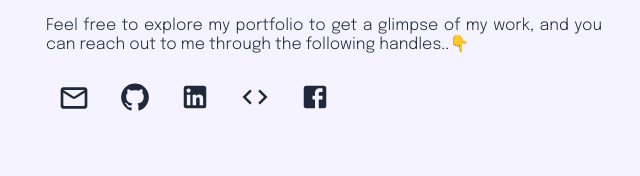
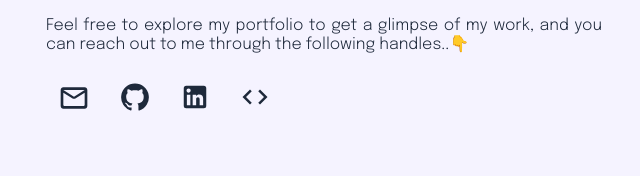
Before and after one commit to mnazneen20/portfolio-site, a React (Create React App) app: page / in a window 1280 px wide. Shown: the part 559-735 px from the top of the page, without its empty margins (130-770 px from the left). Built offline with nearby package versions, Linux system fonts and the light colour scheme; the HTML template or start-up script is replaced by a standard one.

Commit message:
into changed

```diff
--- a/src/Components/Introcard.js
+++ b/src/Components/Introcard.js
@@ -5,7 +5,6 @@ import myphoto from './myphoto.png'
 import MailOutlineRoundedIcon from '@mui/icons-material/MailOutlineRounded';
 import LinkedInIcon from '@mui/icons-material/LinkedIn';
 import GitHubIcon from '@mui/icons-material/GitHub';
-import FacebookIcon from '@mui/icons-material/Facebook';
 import CodeIcon from '@mui/icons-material/Code';
 
 export default function Introcard() {
@@ -99,10 +98,5 @@ const socials = [
     icon: <React.Fragment><CodeIcon sx={{ fontSize: 30 }} /></React.Fragment>,
     linkto: 'https://leetcode.com/mnazneen20/',
     title: 'LeetCode'
-  },
-  {
-    icon: <React.Fragment><FacebookIcon sx={{ fontSize: 30 }} /></React.Fragment>,
-    linkto: 'https://www.facebook.com/masuma.nazneen.3',
-    title: 'Facebook'
   }
 ]
```
